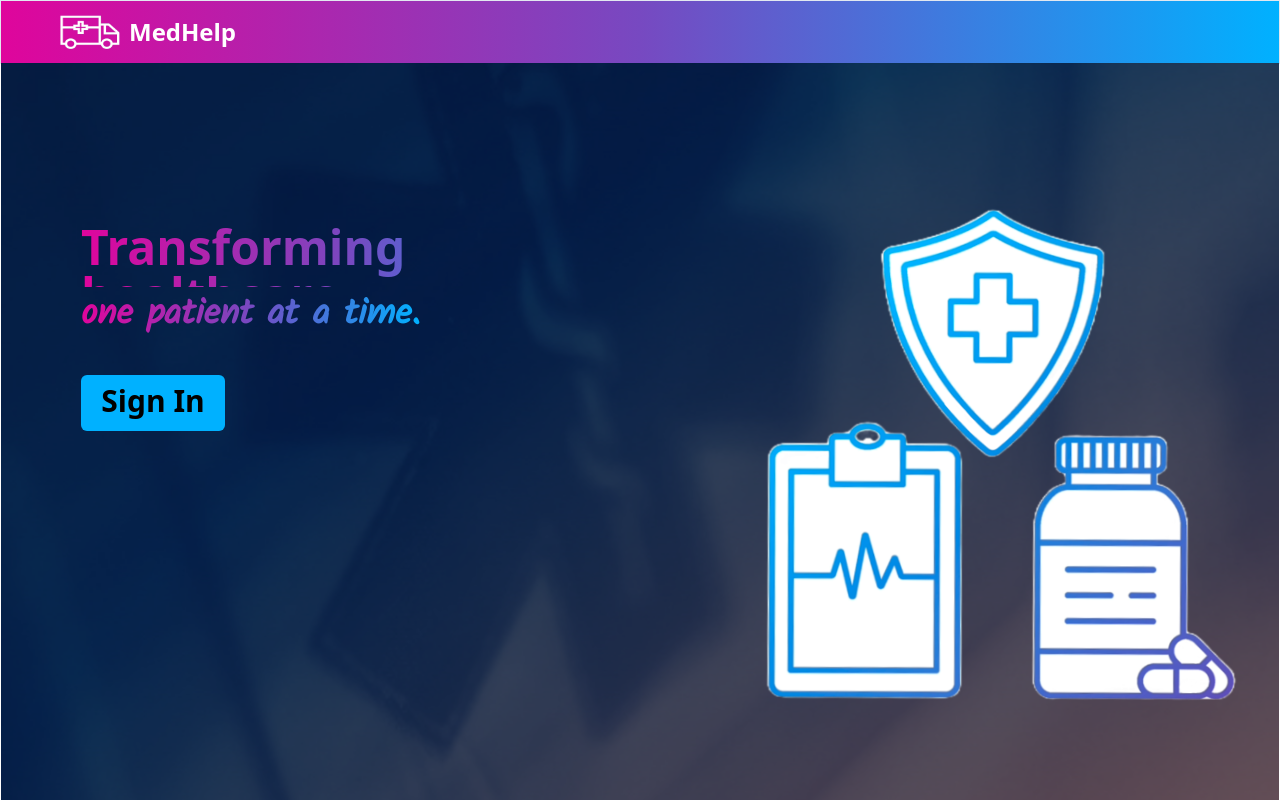
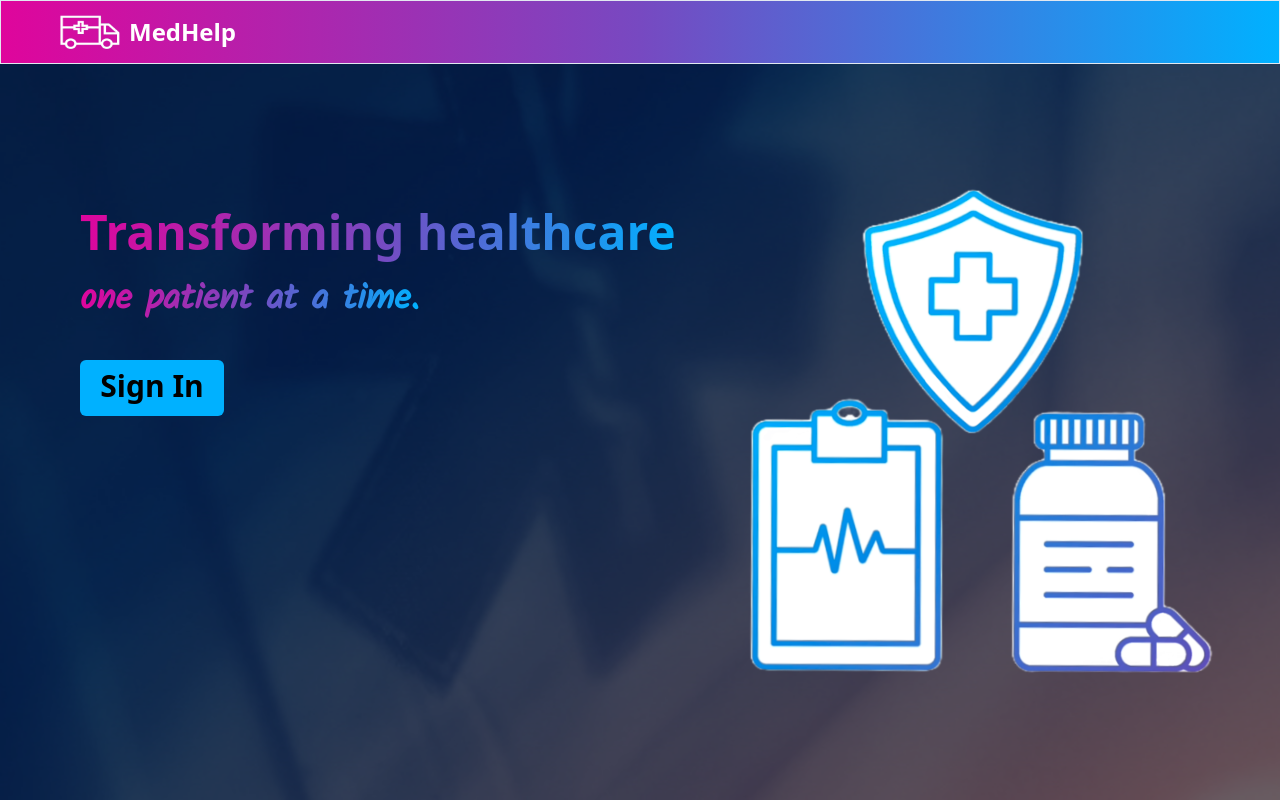
Before and after one commit to vishalkantharaju/HouseScout, a React (Vite) app in the folder frontend/: page / in a window 1280 px wide. Built offline with nearby package versions, Linux system fonts and the light colour scheme.

Commit message:
homepage navbar issue fixed

```diff
--- a/frontend/src/App.tsx
+++ b/frontend/src/App.tsx
@@ -16,28 +16,30 @@ function App() {
               MedHelp
               </p>
         </div>
+      </div>
       <div>
         <div className='bg-[url("assets/ambulance_background.jpg")] bg-cover bg-center bg-no-repeat w-full h-screen'>
           <div className="bg-[#06101E] bg-opacity-60 w-full h-screen flex">
-              <div className='pl-20'>
+            <div className='pl-20 mt-12'>
+
               <div className = 'font-bold text-5xl mt-40 h-16 bg-clip-text text-transparent bg-gradient-to-r from-[#DF059C] via-[#7749C1] to-[#00B1FF]'>
                 Transforming healthcare
               </div>
+
               <div className = 'font-bold text-4xl pt-2' style={{ fontFamily: 'Kalam, sans-serif' }}>
                 <span className = 'bg-clip-text text-transparent bg-gradient-to-r from-[#DF059C] via-[#7749C1] to-[#00B1FF]'>
                   one patient at a time.
                 </span>
               </div>
+
               <div onClick={() => {nav('/login')}} className="my-10 w-36 h-14 rounded-md bg-[#00B1FF] flex items-center justify-center cursor-pointer hover:bg-blue-700">
                 <div className="text-black text-3xl font-bold text-center pb-1">Sign In</div>
               </div>
             </div>
-              <img className='w-100% h-100% scale-90 rotate-1 mx-auto mb-24 ml-24' src={health_icon}></img>
           <div/>
+            <img className='w-100% h-100% scale-100 rotate-1 mx-auto mb-24 ml-30 mt-20' src={health_icon}></img>
           </div>
         </div>
-        </div>
-
       </div>
     </div>
   )
```
Lines whose indentation alone changed are shown as unchanged.
